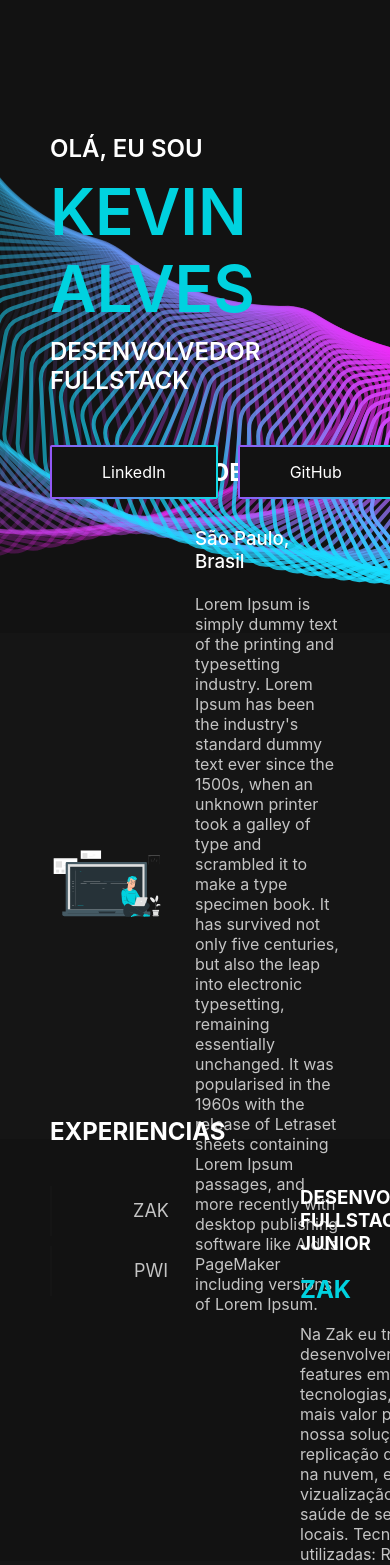
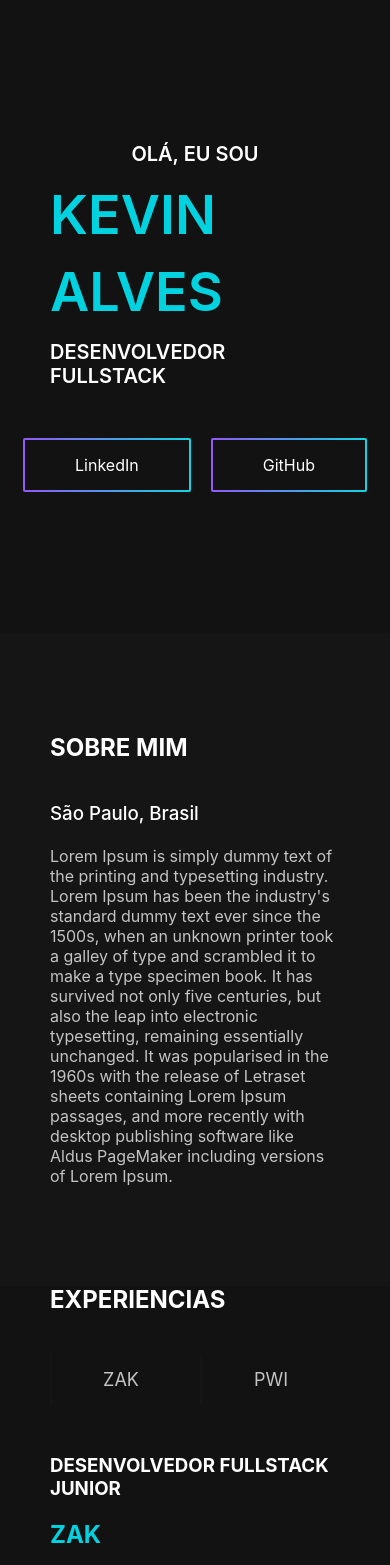
Before and after one commit to KevinAlvss/portfolio2022, a React (Create React App) app: page / in a window 390 px wide. Shown: the top 1565 px of the page. Built offline with nearby package versions, Linux system fonts and the light colour scheme.

Commit message:
responsiveness aplied

```diff
--- a/src/components/AboutMe/styles.ts
+++ b/src/components/AboutMe/styles.ts
@@ -1,9 +1,9 @@
 import styled from "styled-components";
 
 export const Container = styled.div`
-  height: 60vh;
   width: 100%;
   background-color: #151515;
+  padding: 100px 0;
 `;
 
 export const Content = styled.div`
@@ -25,10 +25,18 @@ export const ImageContainer = styled.div`
   > img {
     width: 80%;
   }
+
+  @media (max-width: 990px) {
+    display: none;
+  }
 `;
 
 export const TextContainer = styled.div`
   width: 50%;
+
+  @media (max-width: 990px) {
+    width: 100%;
+  }
 `;
 
 export const Title = styled.h2`
--- a/src/components/Experiences/styles.ts
+++ b/src/components/Experiences/styles.ts
@@ -27,6 +27,10 @@ export const Title = styled.h2`
 export const ExperiencesBox = styled.div`
   display: flex;
   gap: 50px;
+
+  @media (max-width: 680px) {
+    flex-direction: column;
+  }
 `;
 
 export const Experience = styled.div`
@@ -39,6 +43,10 @@ export const InterpriseBox = styled.div`
   display: flex;
   flex-direction: column;
   gap: 10px;
+
+  @media (max-width: 680px) {
+    flex-direction: row;
+  }
 `;
 
 export const InterpriseButton = styled.button`
@@ -56,6 +64,10 @@ export const InterpriseButton = styled.button`
     background-color: #151515;
     border-left: 2px solid #00d2df;
   }
+
+  @media (max-width: 680px) {
+    flex: 1;
+  }
 `;
 
 export const ExperienceTitle = styled.h3`
--- a/src/components/Presentation/styles.ts
+++ b/src/components/Presentation/styles.ts
@@ -21,17 +21,30 @@ export const Content = styled.div`
   background-image: url(${polygon});
   background-repeat: no-repeat;
   background-position: right;
+
+  @media (max-width: 990px) {
+    background-image: none;
+  }
 `;
 
 export const PresentationSection = styled.div`
   display: flex;
   flex-direction: column;
+
+  @media (max-width: 990px) {
+    width: 100%;
+    align-items: center;
+  }
 `;
 
 export const Text = styled.p`
   text-transform: uppercase;
   font-weight: 600;
   font-size: 24px;
+
+  @media (max-width: 990px) {
+    font-size: 20px;
+  }
 `;
 
 export const NameTitle = styled.h1`
@@ -42,6 +55,10 @@ export const NameTitle = styled.h1`
   margin: 10px 0;
 
   color: #00d2df;
+
+  @media (max-width: 990px) {
+    font-size: 54px;
+  }
 `;
 
 export const LinkBox = styled.div`
```
